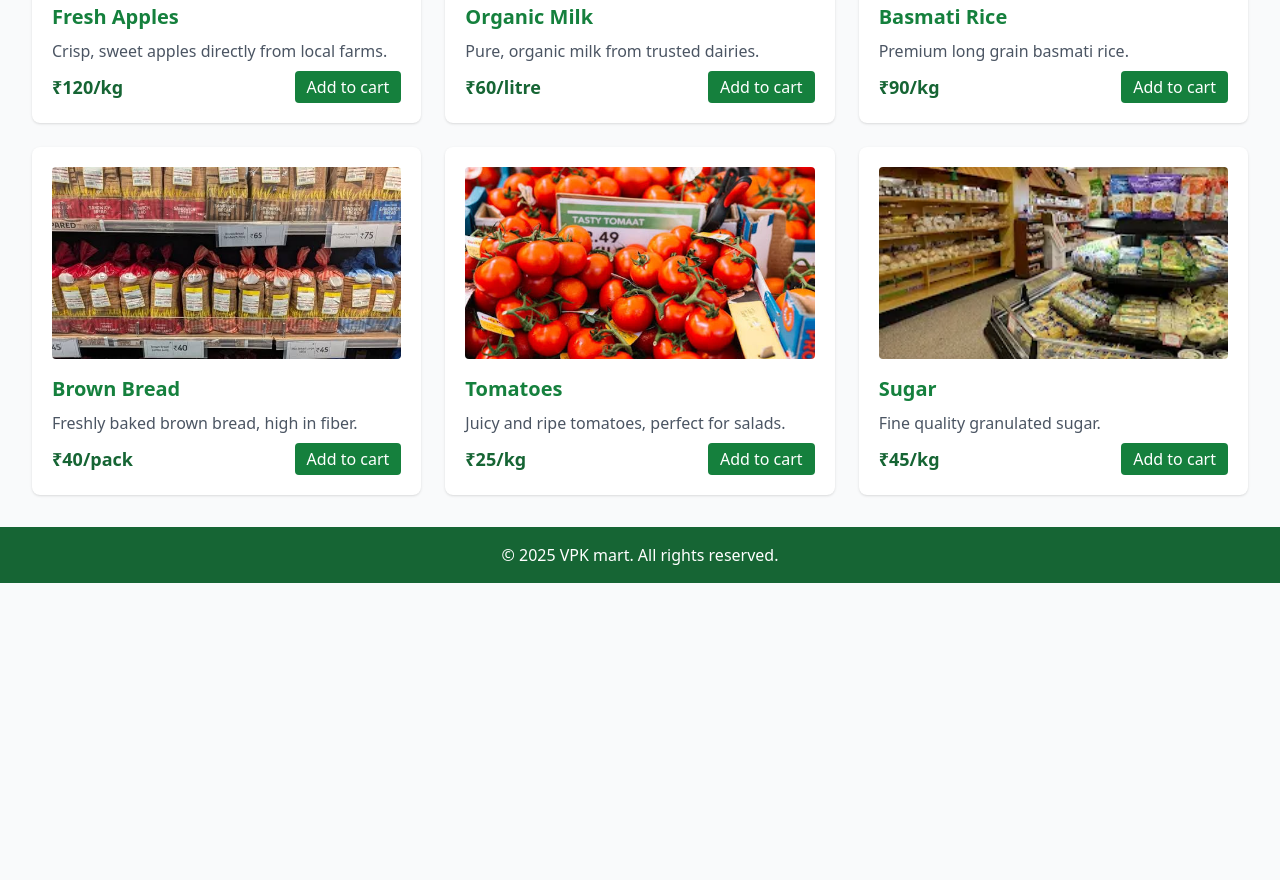
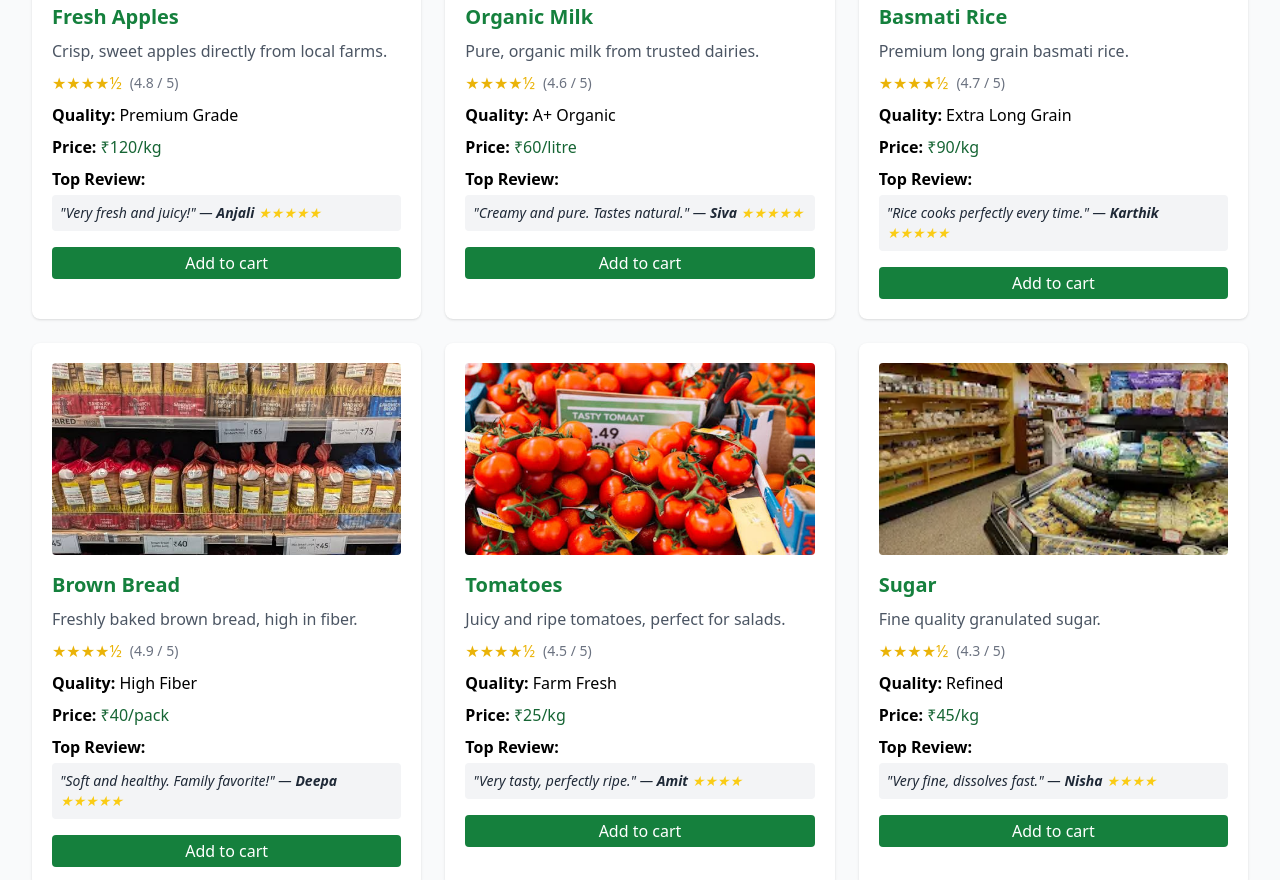
Before and after one commit to B1A1L1A1/Vpk-mart, a plain HTML site: page products.html in a window 1280 px wide. Shown: the part 389-1269 px from the top of the page. Before the commit the page ends 972 px from the top, so only its background shows below. Drawn offline with nearby package versions, Linux system fonts and the light colour scheme.

Commit message:
Update products.html

```diff
--- a/products.html
+++ b/products.html
@@ -13,6 +13,7 @@
     <div class="space-x-4">
       <a href="index.html" class="text-gray-700 hover:text-green-700">Home</a>
       <a href="products.html" class="text-gray-700 hover:text-green-700">Products</a>
+      <a href="blog.html" class="text-gray-700 hover:text-green-700">Blog</a>
       <a href="contact.html" class="text-gray-700 hover:text-green-700">Contact</a>
     </div>
   </nav>
@@ -22,45 +23,81 @@
     <div id="product-list" class="grid grid-cols-1 md:grid-cols-3 gap-6"></div>
   </section>
   <script>
-    // Dummy product data
+    // Dummy product data with reviews, quality, and ratings
     const products = [
       {
         name: "Fresh Apples",
         price: "₹120/kg",
         img: "./assets/apple.jpg",
         desc: "Crisp, sweet apples directly from local farms.",
+        quality: "Premium Grade",
+        rating: 4.8,
+        reviews: [
+          { user:"Anjali", text:"Very fresh and juicy!", stars:5 },
+          { user:"Raj", text:"Best apples in town!", stars:5 }
+        ]
       },
       {
         name: "Organic Milk",
         price: "₹60/litre",
         img: "./assets/milk.jpg",
         desc: "Pure, organic milk from trusted dairies.",
+        quality: "A+ Organic",
+        rating: 4.6,
+        reviews: [
+          { user:"Siva", text:"Creamy and pure. Tastes natural.", stars:5 },
+          { user:"Priya", text:"No adulteration, very good!", stars:4 }
+        ]
       },
       {
         name: "Basmati Rice",
         price: "₹90/kg",
         img: "./assets/rice.jpg",
         desc: "Premium long grain basmati rice.",
+        quality: "Extra Long Grain",
+        rating: 4.7,
+        reviews: [
+          { user:"Karthik", text:"Rice cooks perfectly every time.", stars:5 }
+        ]
       },
       {
         name: "Brown Bread",
         price: "₹40/pack",
         img: "./assets/bread.jpg",
         desc: "Freshly baked brown bread, high in fiber.",
+        quality: "High Fiber",
+        rating: 4.9,
+        reviews: [
+          { user:"Deepa", text:"Soft and healthy. Family favorite!", stars:5 }
+        ]
       },
       {
         name: "Tomatoes",
         price: "₹25/kg",
         img: "./assets/tomato.jpg",
         desc: "Juicy and ripe tomatoes, perfect for salads.",
+        quality: "Farm Fresh",
+        rating: 4.5,
+        reviews: [
+          { user:"Amit", text:"Very tasty, perfectly ripe.", stars:4 }
+        ]
       },
       {
         name: "Sugar",
         price: "₹45/kg",
         img: "./assets/sugar.jpg",
         desc: "Fine quality granulated sugar.",
-      },
+        quality: "Refined",
+        rating: 4.3,
+        reviews: [
+          { user:"Nisha", text:"Very fine, dissolves fast.", stars:4 }
+        ]
+      }
     ];
+
+    function getStars(r) {
+      return '★'.repeat(Math.floor(r)) + (r % 1 ? '½' : '');
+    }
 
     const list = document.getElementById('product-list');
     products.forEach(prod => {
@@ -69,10 +106,20 @@
           <img src="${prod.img}" alt="${prod.name}" class="w-full h-48 object-cover rounded mb-4">
           <h2 class="text-xl font-bold text-green-700 mb-2">${prod.name}</h2>
           <p class="text-gray-600 mb-2">${prod.desc}</p>
-          <div class="flex items-center justify-between">
-            <span class="font-semibold text-lg text-green-800">${prod.price}</span>
-            <button class="bg-green-700 text-white px-3 py-1 rounded hover:bg-green-800">Add to cart</button>
+          <div class="mb-2 flex items-center">
+            <span class="text-yellow-500 mr-2">${getStars(prod.rating)}</span>
+            <span class="text-gray-500 text-sm">(${prod.rating} / 5)</span>
           </div>
+          <div class="mb-2"><span class="font-semibold">Quality:</span> ${prod.quality}</div>
+          <div class="mb-2"><span class="font-semibold">Price:</span> <span class="text-green-800">${prod.price}</span></div>
+          <div class="my-2 space-y-1">
+            <span class="font-semibold">Top Review:</span>
+            <div class="bg-gray-100 p-2 rounded text-gray-800 italic text-sm">
+              "${prod.reviews[0].text}" &mdash; <span class="font-bold">${prod.reviews[0].user}</span>
+              <span class="text-yellow-400">${'★'.repeat(prod.reviews[0].stars)}</span>
+            </div>
+          </div>
+          <button class="bg-green-700 text-white px-3 py-1 rounded hover:bg-green-800 w-full mt-2">Add to cart</button>
         </div>
       `;
     });
```
